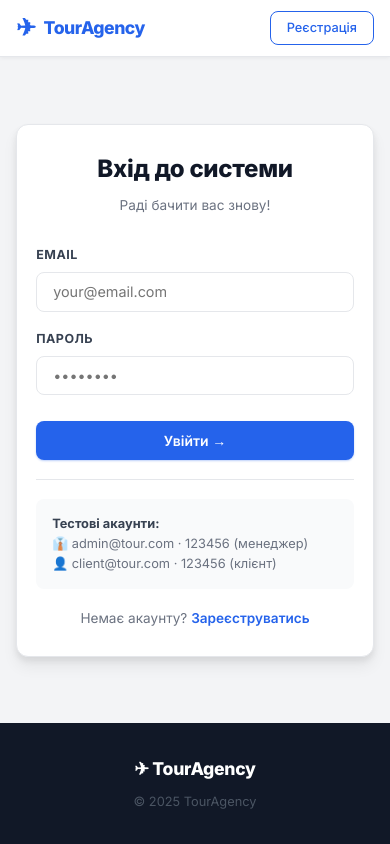
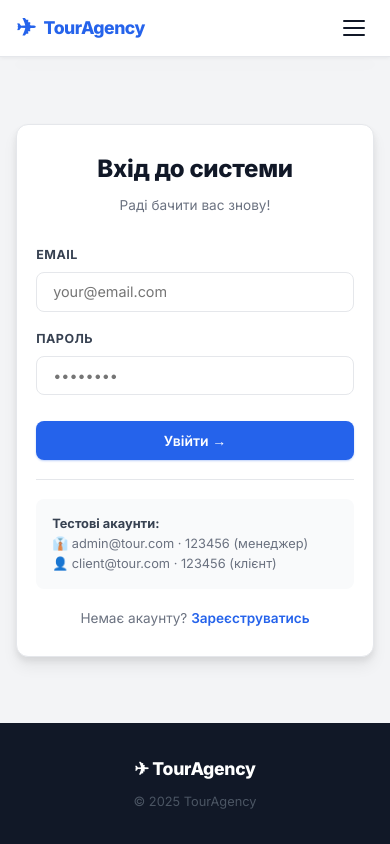
Before and after one commit to zmigd/Kate-tour, a plain HTML site: page frontend/pages/login.html in a window 390 px wide. Drawn offline with Linux system fonts and the light colour scheme.

Commit message:
feat: proper mobile burger navigation with slide-down drawer
- Add hamburger button (hidden on desktop, shown on <=768px)
- 3-line icon animates to X when open
- Full-width slide-down drawer shows all nav links:
  tours, bookings, manager panel, user name, logout / login / register
- Drawer closes on outside click or link tap
- Remove old mobile nav hacks (hiding individual links at 480px)

Co-Authored-By: Claude Sonnet 4.6 <noreply@anthropic.com>

```diff
--- a/frontend/css/style.css
+++ b/frontend/css/style.css
@@ -58,6 +58,7 @@ button, input, select, textarea { font-family: inherit; }
   top: 0;
   z-index: 100;
   box-shadow: 0 1px 4px rgba(0,0,0,.06);
+  overflow: visible;
 }
 .nav-inner {
   max-width: 1200px;
@@ -106,6 +107,99 @@ button, input, select, textarea { font-family: inherit; }
 }
 .btn-nav-outline:hover {
   background: var(--blue) !important;
+  color: #fff !important;
+}
+
+/* ── Burger button ────────────────────────────────────── */
+.burger {
+  display: none;
+  flex-direction: column;
+  justify-content: center;
+  align-items: center;
+  gap: 5px;
+  width: 40px;
+  height: 40px;
+  background: none;
+  border: none;
+  cursor: pointer;
+  padding: 4px;
+  border-radius: var(--radius-sm);
+  transition: background .15s;
+  flex-shrink: 0;
+}
+.burger:hover { background: var(--bg); }
+.burger span {
+  display: block;
+  width: 22px;
+  height: 2px;
+  background: var(--text);
+  border-radius: 2px;
+  transition: transform .25s, opacity .2s;
+  transform-origin: center;
+}
+.burger.open span:nth-child(1) { transform: translateY(7px) rotate(45deg); }
+.burger.open span:nth-child(2) { opacity: 0; transform: scaleX(0); }
+.burger.open span:nth-child(3) { transform: translateY(-7px) rotate(-45deg); }
+
+/* ── Mobile nav drawer ────────────────────────────────── */
+.mobile-nav {
+  display: none;
+  position: absolute;
+  top: 100%;
+  left: 0;
+  right: 0;
+  background: #fff;
+  border-bottom: 1px solid var(--border);
+  box-shadow: 0 8px 24px rgba(0,0,0,.12);
+  z-index: 99;
+  max-height: 0;
+  overflow: hidden;
+  transition: max-height .3s ease;
+}
+.mobile-nav.open { max-height: 500px; }
+.mobile-nav-links {
+  display: flex;
+  flex-direction: column;
+  padding: .4rem 0 .8rem;
+}
+.mobile-nav-links a {
+  padding: .85rem 1.5rem;
+  font-size: .95rem;
+  font-weight: 500;
+  color: var(--text-2);
+  border-bottom: 1px solid var(--bg);
+  transition: background .15s, color .15s;
+  display: flex;
+  align-items: center;
+}
+.mobile-nav-links a:last-child { border-bottom: none; }
+.mobile-nav-links a:hover { background: var(--bg); color: var(--blue); }
+.mobile-nav-user {
+  padding: .85rem 1.5rem;
+  font-size: .88rem;
+  font-weight: 600;
+  color: var(--muted);
+  border-bottom: 1px solid var(--bg);
+  background: var(--bg);
+}
+.mobile-nav-manager {
+  color: var(--blue) !important;
+  font-weight: 600 !important;
+}
+.mobile-nav-logout { color: var(--red) !important; }
+.mobile-nav-register {
+  margin: .6rem 1.5rem 0 !important;
+  padding: .8rem 1.5rem !important;
+  background: var(--blue) !important;
+  color: #fff !important;
+  border-radius: var(--radius-sm) !important;
+  text-align: center !important;
+  font-weight: 600 !important;
+  justify-content: center !important;
+  border-bottom: none !important;
+}
+.mobile-nav-register:hover {
+  background: var(--blue-dark) !important;
   color: #fff !important;
 }
 
@@ -982,12 +1076,12 @@ button, input, select, textarea { font-family: inherit; }
    MOBILE — 768px
 ═══════════════════════════════════════════════════════ */
 @media (max-width: 768px) {
-  /* Navbar */
+  /* Navbar → burger mode */
   .nav-inner { padding: 0 1rem; height: 56px; }
   .logo { font-size: 1.1rem; }
-  .nav-links { gap: 1rem; }
-  .nav-links a { font-size: .8rem; }
-  .nav-user { display: none; }
+  .nav-links { display: none; }
+  .burger { display: flex; }
+  .mobile-nav { display: block; }
 
   /* Hero */
   .hero { padding: 3.5rem 1rem 3rem; }
@@ -1083,10 +1177,4 @@ button, input, select, textarea { font-family: inherit; }
   .info-grid { grid-template-columns: 1fr; }
   .stats-grid { grid-template-columns: repeat(2, 1fr); }
   .services-checklist { grid-template-columns: 1fr; }
-
-  /* Navbar — show only essential links */
-  .nav-links a:not(.btn-nav-outline):not(#logout-btn) {
-    display: none;
-  }
-  .nav-links a[href="/pages/tours.html"] { display: flex; }
 }
--- a/frontend/js/nav.js
+++ b/frontend/js/nav.js
@@ -8,6 +8,8 @@ function renderNav() {
       <a href="/" class="logo">
         <span>✈</span> TourAgency
       </a>
+
+      <!-- Desktop links -->
       <div class="nav-links">
         <a href="/pages/tours.html">Всі тури</a>
         ${user ? `
@@ -22,13 +24,71 @@ function renderNav() {
           <a href="/pages/register.html" class="btn-nav-outline">Реєстрація</a>
         `}
       </div>
+
+      <!-- Burger button -->
+      <button class="burger" id="burger-btn" aria-label="Відкрити меню">
+        <span></span><span></span><span></span>
+      </button>
+    </div>
+
+    <!-- Mobile drawer -->
+    <div class="mobile-nav" id="mobile-nav">
+      <div class="mobile-nav-links">
+        <a href="/pages/tours.html">✈️&nbsp; Всі тури</a>
+        ${user ? `
+          <a href="/pages/history.html">📋&nbsp; Мої бронювання</a>
+          ${user.role === 'manager'
+            ? '<a href="/pages/manager/dashboard.html" class="mobile-nav-manager">🛠&nbsp; Панель менеджера</a>'
+            : ''}
+          <div class="mobile-nav-user">👤 ${user.name}</div>
+          <a href="#" id="mobile-logout-btn" class="mobile-nav-logout">🚪&nbsp; Вийти</a>
+        ` : `
+          <a href="/pages/login.html">🔑&nbsp; Увійти</a>
+          <a href="/pages/register.html" class="mobile-nav-register">📝&nbsp; Реєстрація</a>
+        `}
+      </div>
     </div>`;
 
+  // Desktop logout
   document.getElementById('logout-btn')?.addEventListener('click', e => {
     e.preventDefault();
     localStorage.clear();
     window.location.href = '/';
   });
+
+  // Mobile logout
+  document.getElementById('mobile-logout-btn')?.addEventListener('click', e => {
+    e.preventDefault();
+    localStorage.clear();
+    window.location.href = '/';
+  });
+
+  // Burger toggle
+  const burgerBtn = document.getElementById('burger-btn');
+  const mobileNav = document.getElementById('mobile-nav');
+
+  burgerBtn.addEventListener('click', e => {
+    e.stopPropagation();
+    const isOpen = mobileNav.classList.toggle('open');
+    burgerBtn.classList.toggle('open', isOpen);
+    burgerBtn.setAttribute('aria-label', isOpen ? 'Закрити меню' : 'Відкрити меню');
+  });
+
+  // Close on outside click
+  document.addEventListener('click', e => {
+    if (!nav.contains(e.target)) {
+      mobileNav.classList.remove('open');
+      burgerBtn.classList.remove('open');
+    }
+  });
+
+  // Close on link click inside drawer
+  mobileNav.querySelectorAll('a').forEach(link => {
+    link.addEventListener('click', () => {
+      mobileNav.classList.remove('open');
+      burgerBtn.classList.remove('open');
+    });
+  });
 }
 
 document.addEventListener('DOMContentLoaded', renderNav);
```
